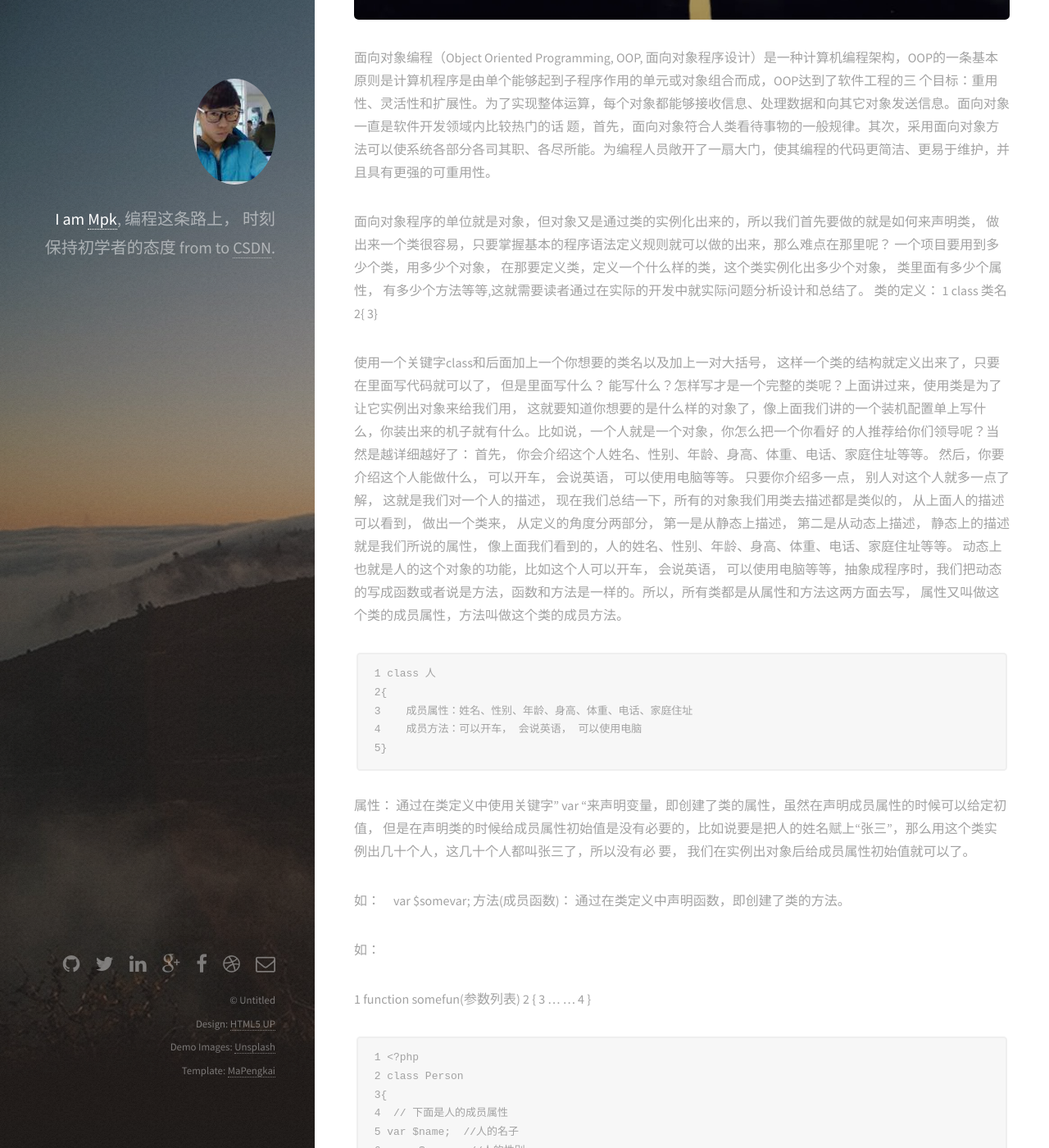
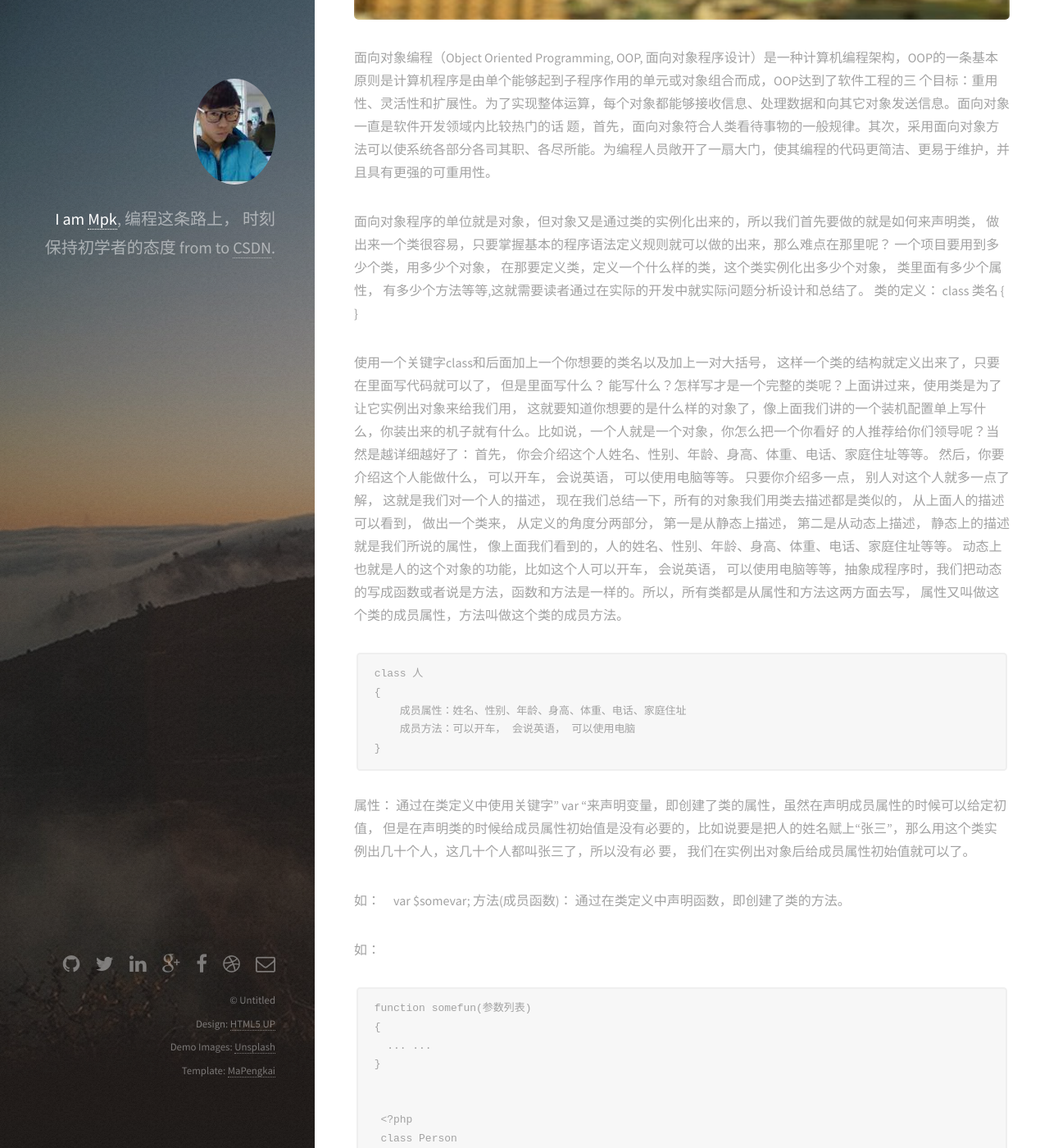
Before and after one commit to mapengkai123/mapengkai123.github.io, a Jekyll site: the page built from _posts/2013-11-2-php.markdown, in a window 1280 px wide and 1400 px high, scrolled down 661 px. Shown: the whole window at 82% size. Built offline with Jekyll 4.4.1, drawn with Linux system fonts in a browser that asks for light colours; some of the changed text lies outside the part shown.

Commit message:
v-5-2 mpk

```diff
--- a/_posts/2013-11-2-php.markdown
+++ b/_posts/2013-11-2-php.markdown
@@ -4,26 +4,26 @@ title:  "PHP面向对象"
 date:   2013-11-02 11:10:38 +0800
 
 ---
-<img src="/images/fulls/08.jpg" class="fit image">
+<img src="/images/fulls/12.jpg" class="fit image">
 
 
 面向对象编程（Object Oriented Programming, OOP, 面向对象程序设计）是一种计算机编程架构，OOP的一条基本原则是计算机程序是由单个能够起到子程序作用的单元或对象组合而成，OOP达到了软件工程的三 个目标：重用性、灵活性和扩展性。为了实现整体运算，每个对象都能够接收信息、处理数据和向其它对象发送信息。面向对象一直是软件开发领域内比较热门的话 题，首先，面向对象符合人类看待事物的一般规律。其次，采用面向对象方法可以使系统各部分各司其职、各尽所能。为编程人员敞开了一扇大门，使其编程的代码更简洁、更易于维护，并且具有更强的可重用性。
 
  面向对象程序的单位就是对象，但对象又是通过类的实例化出来的，所以我们首先要做的就是如何来声明类， 做出来一个类很容易，只要掌握基本的程序语法定义规则就可以做的出来，那么难点在那里呢？ 一个项目要用到多少个类，用多少个对象， 在那要定义类，定义一个什么样的类，这个类实例化出多少个对象， 类里面有多少个属性， 有多少个方法等等,这就需要读者通过在实际的开发中就实际问题分析设计和总结了。 类的定义：
-    1 class 类名
-    2{
-    3}
+     class 类名
+     {
+     }
 
 使用一个关键字class和后面加上一个你想要的类名以及加上一对大括号， 这样一个类的结构就定义出来了，只要在里面写代码就可以了， 但是里面写什么？ 能写什么？怎样写才是一个完整的类呢？上面讲过来，使用类是为了让它实例出对象来给我们用， 这就要知道你想要的是什么样的对象了，像上面我们讲的一个装机配置单上写什么，你装出来的机子就有什么。比如说，一个人就是一个对象，你怎么把一个你看好 的人推荐给你们领导呢？当然是越详细越好了：
 首先， 你会介绍这个人姓名、性别、年龄、身高、体重、电话、家庭住址等等。
 然后，你要介绍这个人能做什么， 可以开车， 会说英语， 可以使用电脑等等。
 只要你介绍多一点， 别人对这个人就多一点了解， 这就是我们对一个人的描述， 现在我们总结一下，所有的对象我们用类去描述都是类似的， 从上面人的描述可以看到， 做出一个类来， 从定义的角度分两部分， 第一是从静态上描述， 第二是从动态上描述， 静态上的描述就是我们所说的属性， 像上面我们看到的，人的姓名、性别、年龄、身高、体重、电话、家庭住址等等。 动态上也就是人的这个对象的功能，比如这个人可以开车， 会说英语， 可以使用电脑等等，抽象成程序时，我们把动态的写成函数或者说是方法，函数和方法是一样的。所以，所有类都是从属性和方法这两方面去写， 属性又叫做这个类的成员属性，方法叫做这个类的成员方法。
 
-    1 class 人
-    2{
-    3    成员属性：姓名、性别、年龄、身高、体重、电话、家庭住址
-    4    成员方法：可以开车， 会说英语， 可以使用电脑
-    5}
+    class 人
+    {
+        成员属性：姓名、性别、年龄、身高、体重、电话、家庭住址
+        成员方法：可以开车， 会说英语， 可以使用电脑
+    }
 
 属性：
 通过在类定义中使用关键字" var "来声明变量，即创建了类的属性，虽然在声明成员属性的时候可以给定初值， 但是在声明类的时候给成员属性初始值是没有必要的，比如说要是把人的姓名赋上“张三”，那么用这个类实例出几十个人，这几十个人都叫张三了，所以没有必 要， 我们在实例出对象后给成员属性初始值就可以了。
@@ -34,32 +34,32 @@ date:   2013-11-02 11:10:38 +0800
 
 如：
 
-   1 function somefun(参数列表)
-   2 {
-   3   ... ...
-   4 }
+    function somefun(参数列表)
+    {
+      ... ...
+    }
 
 
-    1 <?php
-    2 class Person
-    3{
-    4  // 下面是人的成员属性
-    5 var $name;  //人的名子
-    6  var $sex;   //人的性别
-    7 var $age;   //人的年龄
+     <?php
+     class Person
+    {
+      // 下面是人的成员属性
+     var $name;  //人的名子
+      var $sex;   //人的性别
+     var $age;   //人的年龄
 
-    8  // 下面是人的成员方法
-    9 function say() // 这个人可以说话的方法
-    10  {
-    11      echo "这个人在说话";
-    12 }
+      // 下面是人的成员方法
+     function say() // 这个人可以说话的方法
+     {
+          echo "这个人在说话";
+     }
 
-    13 function run() // 这个人可以走路的方法
-    14  {
-    15    echo "这个人在走路";
-    16  }
-    17}
-    18?>
+     function run() // 这个人可以走路的方法
+      {
+        echo "这个人在走路";
+      }
+    }
+    ?>
 
 上面就是一个类的声明， 从属性和方法上声明出来的一个类， 但是成员属性最好在声明的时候不要给初使的值， 因为我们做的人这个类是一个描述信息， 将来用它实例化对象， 比如实例化出来10个人对象， 那么这10个人， 每一个人的名子， 性别， 年龄都是不一样的， 所以最好不要在这个地方给成员属性赋初值， 而是对每个对象分别赋值的。
 用同样的办法可以做出你想要的类了， 只要你能用属性和方法能描述出来的实体都可以定义成类， 去实例化对象。
@@ -74,22 +74,22 @@ date:   2013-11-02 11:10:38 +0800
       矩形的面积；
   }
     PHP代码：
-    1 <?php
-    2 class Rect
-    3 {
-    4     var $kuan;
-    5     var $gao;
-    6
-    7     function zhouChang()
-    8     {
-    9        计算矩形的周长；
-    10    }
-    11
-    12    function mianJi()
-    13    {
-    14        计算矩形的面积；
-    15    }
-    16 }
+     <?php
+     class Rect
+     {
+         var $kuan;
+         var $gao;
+
+         function zhouChang()
+         {
+            计算矩形的周长；
+         }
+
+        function mianJi()
+        {
+           计算矩形的面积；
+        }
+    }
     ?>
 
 如果用这个类来创建出多个矩形对象，每个矩形对象都有自己的长和宽， 都可以求出自己的周长和面积了。
```
